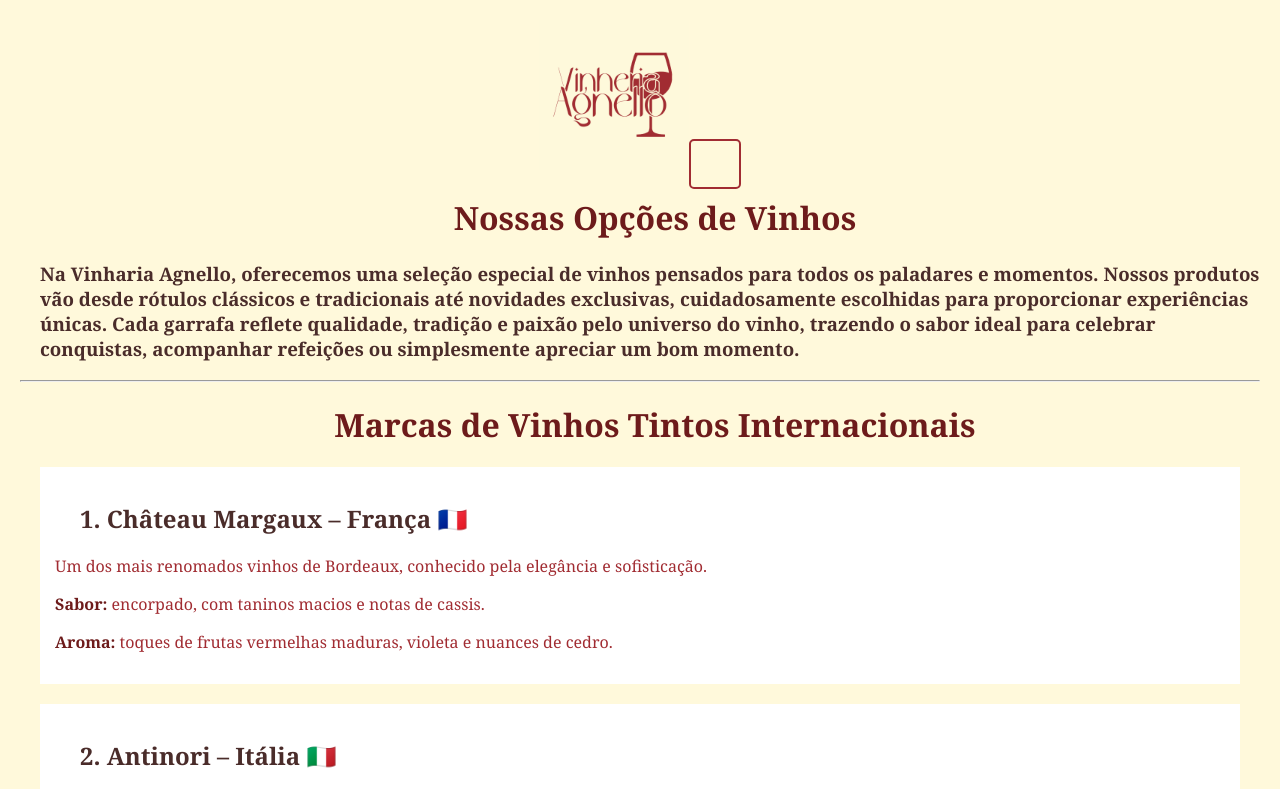
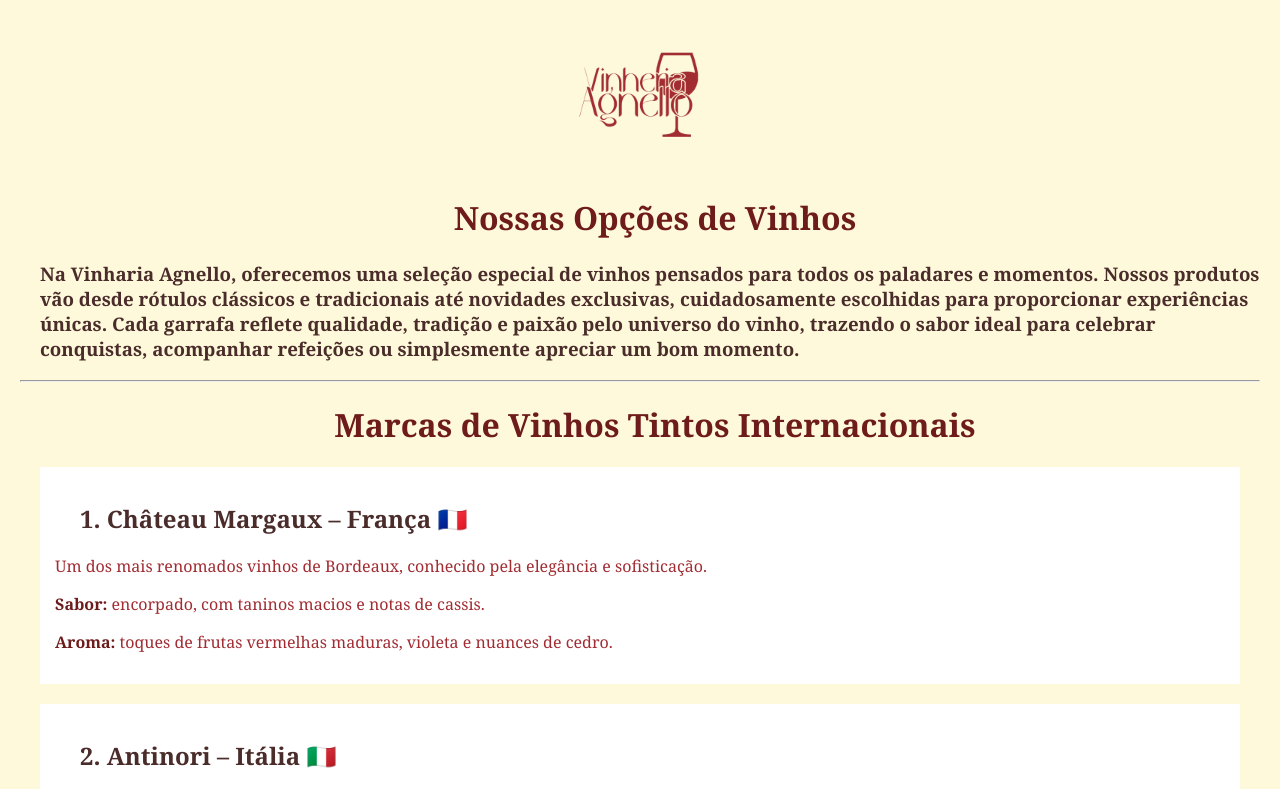
Before and after one commit to Maluboucinhas/CP1-VinheriaAgnello-FrontEnd, a plain HTML site: page pages/produtos.html in a window 1280 px wide. Shown: the top 789 px of the page. Drawn offline with Linux system fonts and the light colour scheme.

Commit message:
removendo bug com o link

```diff
--- a/pages/produtos.html
+++ b/pages/produtos.html
@@ -14,7 +14,6 @@
 <body>
   <header>
     <img src="../assets/imgs/Logo front end .jpg" alt="Logo" width="150">
-    <a href="../index.html"></a>
   </header>
   <h1>Nossas Opções de Vinhos</h1>
     <h3>Na Vinharia Agnello, oferecemos uma seleção especial de vinhos pensados para todos os paladares e momentos. Nossos produtos vão desde rótulos clássicos e tradicionais até novidades exclusivas, cuidadosamente escolhidas para proporcionar experiências únicas. Cada garrafa reflete qualidade, tradição e paixão pelo universo do vinho, trazendo o sabor ideal para celebrar conquistas, acompanhar refeições ou simplesmente apreciar um bom momento.</h2>
```
